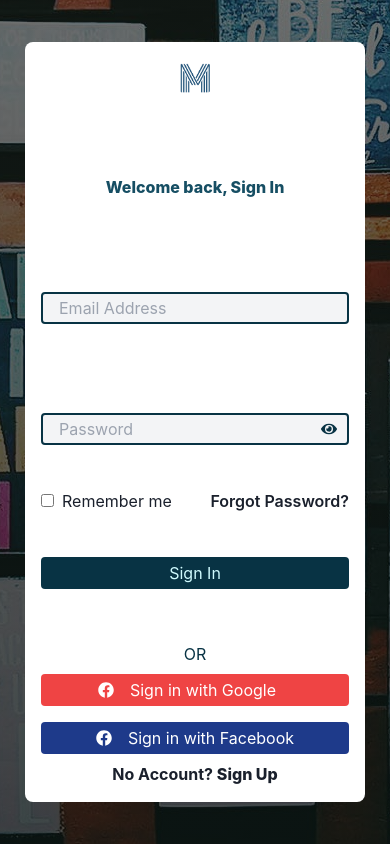
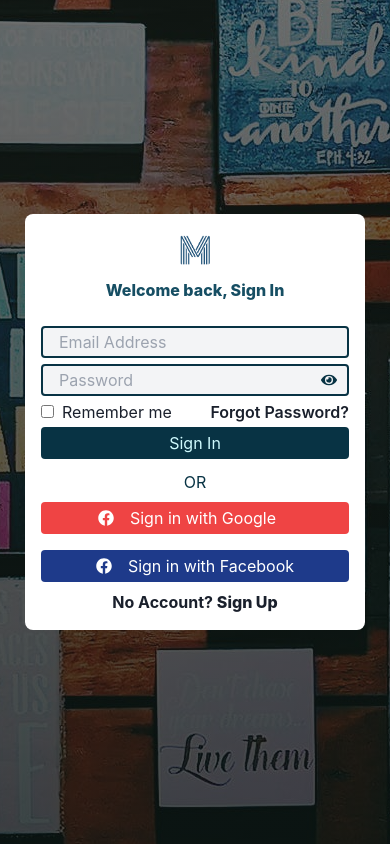
Before and after one commit to gbengaoluwadahunsi/Motiva, a React (Vite) app: page /login in a window 390 px wide. Built offline with nearby package versions, Linux system fonts and the light colour scheme.

Commit message:
login form adjusted

```diff
--- a/src/Components/Login-Logout/Login.jsx
+++ b/src/Components/Login-Logout/Login.jsx
@@ -50,7 +50,7 @@ const Login = () => {
 
   return (
     <div className='h-screen grid place-items-center bg-center login-background'>
-      <div className="bg-white text-center  lg:-mt-3 mx-auto grid grid-rows-5 formHeight gap-2 p-4 rounded-lg lg:w-1/4 ">
+      <div className="bg-white text-center  lg:-mt-3 mx-auto grid grid-rows-5 lg:h-formHeight gap-2 p-4 rounded-lg lg:w-1/4 ">
         <img className="w-10 h-10 lg:w-20 rounded-full border-4 border-cyan-950 mx-auto lg:h-20" src={image} alt="motiva logo" />
         <h1 className='text-cyan-900 font-extrabold lg:text-xl'>Welcome back, Sign In</h1>
         {error && <div className="text-red-700 font-semibold">{error}</div>}
--- a/tailwind.config.js
+++ b/tailwind.config.js
@@ -9,6 +9,7 @@ export default {
     extend: {
       height: {
         'heightMedium': '30rem',
+         'formHeight' : '90%'
       },
 
     },
```
